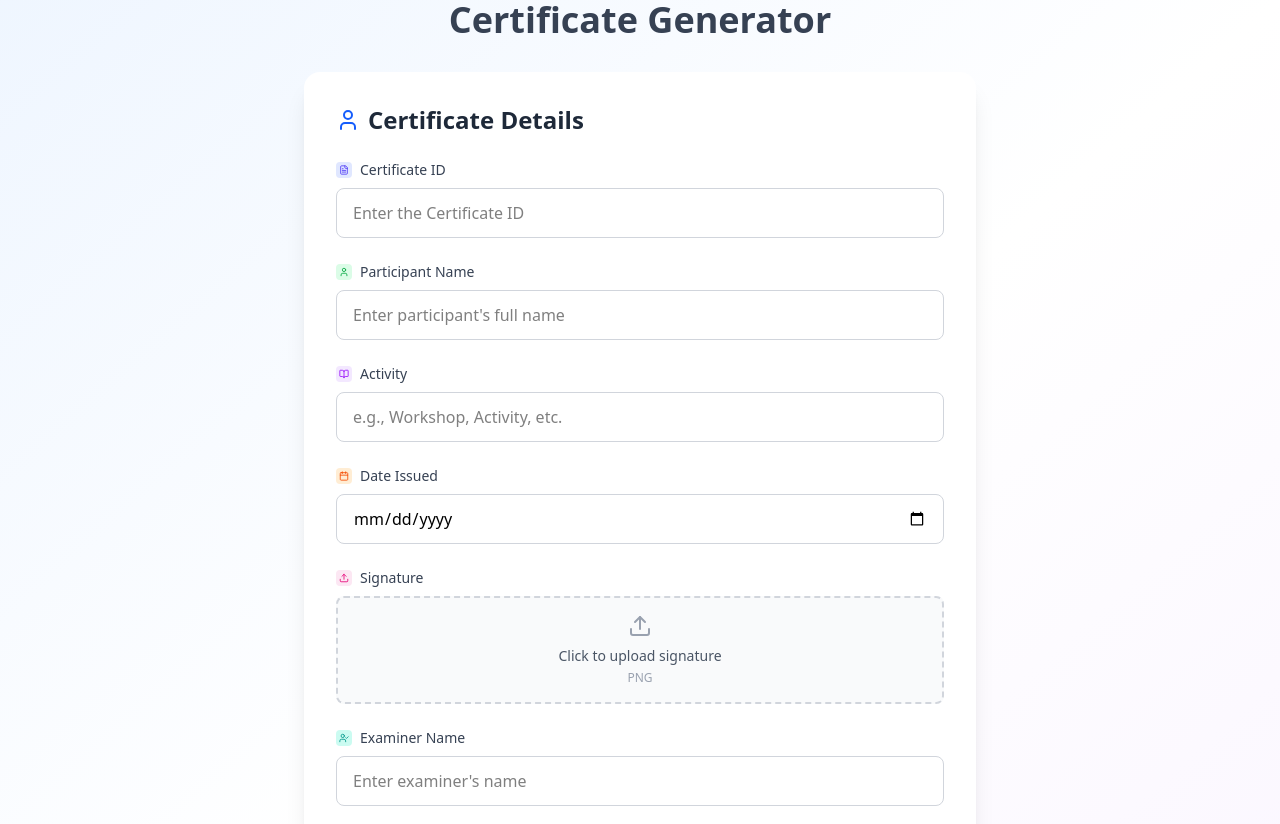
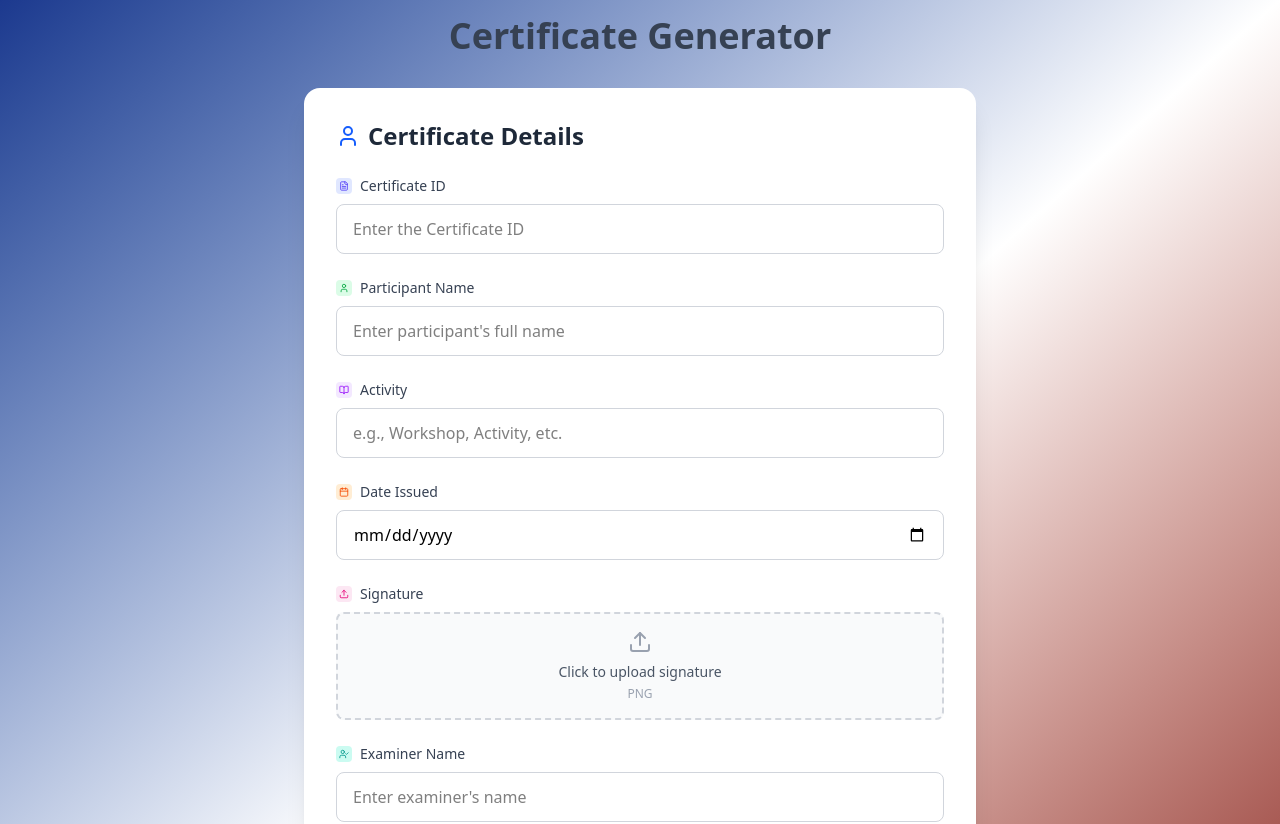
Before and after one commit to Yowanehaki/sertifikat, a React (Vite) app: page / in a window 1280 px wide. Shown: the top 824 px of the page. Built offline with nearby package versions, Linux system fonts and the light colour scheme.

Commit message:
Update Front End

```diff
--- a/src/App.jsx
+++ b/src/App.jsx
@@ -109,10 +109,10 @@ export default function App() {
   };
 
   return (
-    <div className="min-h-screen bg-gradient-to-br from-blue-50 via-white to-purple-50 flex items-center justify-center">
+    <div className="min-h-screen bg-gradient-to-br from-blue-900 via-white to-red-900 flex items-center justify-center">
       <div className="max-w-2xl w-full mx-auto">
         <div className="text-center mb-8">
-          <h1 className="text-4xl font-bold text-gray-700">Certificate Generator</h1>
+          <h1 className="text-4xl font-bold text-gray-700 mt-4">Certificate Generator</h1>
         </div>
         {!showPreview && (
           <FormGenerator
--- a/src/components/ExportCertif.jsx
+++ b/src/components/ExportCertif.jsx
@@ -52,6 +52,7 @@ const ExportCertif = ({
   };
 
   return (
+    <div className='my-4'>
     <div className="grid grid-cols-2 lg:grid-cols-4 gap-4 w-full">
       {/* Download PDF Button */}
       <button
@@ -91,6 +92,7 @@ const ExportCertif = ({
         <span className="font-medium hidden sm:inline">New</span>
       </button>
     </div>
+    </div>
   );
 };
 
--- a/src/components/PreviewCertif.jsx
+++ b/src/components/PreviewCertif.jsx
@@ -108,7 +108,7 @@ const PreviewCertif = ({ certificateData, isGenerated }) => {
               <table className="min-w-[350px] max-w-lg w-full mx-auto bg-white border border-gray-200 rounded-lg shadow overflow-hidden">
                 <tbody>
                   <tr className="even:bg-gray-50">
-                    <td className="py-2 px-4 font-semibold text-gray-700 border-b border-gray-100">Certificates ID</td>
+                    <td className="py-3 px-4 font-semibold text-gray-700 border-b border-gray-100">Certificates ID</td>
                     <td className="py-2 px-4 border-b border-gray-100 font-mono">
                       {certificateData.id}
                     </td>
```
